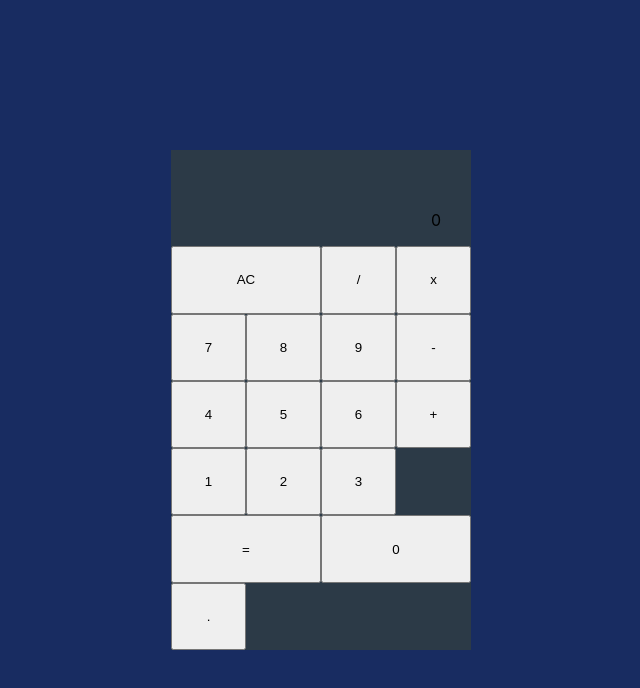
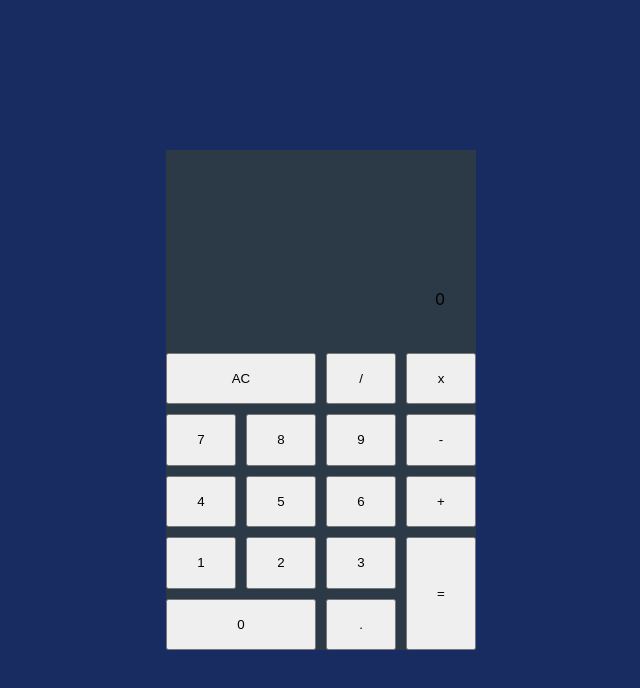
Before and after one commit to budnickip/javascriptCalc, a React (Create React App) app: page / in a window 1280 px wide. Shown: the top 688 px of the page, without its empty margins (319-959 px from the left). Built offline with nearby package versions, Linux system fonts and the light colour scheme.

Commit message:
style with grid

```diff
--- a/src/App.js
+++ b/src/App.js
@@ -75,6 +75,7 @@ function App() {
         <div className="upper-displayer">{oldNumber}</div>
         <div id="display" className="lower-displayer">{wynik ? wynik : number}</div>
       </div>
+      <div className="buttons">
         <Button idx="clear" name="AC" size="two" onClick={clear}/>
         <Button idx="divide" name="/" size="one" onClick={() => operations('/')}/>
         <Button idx="multiply" name="x" size="one" onClick={() => operations('*')}/>
@@ -93,6 +94,7 @@ function App() {
         <Button idx="zero" name="0" size="two" onClick={() => putNumber(0)}/>
         <Button idx="decimal" name="." size="one" onClick={() => putNumber('.')}/>
       </div>
+    </div>
   );
 }
 
--- a/src/App.scss
+++ b/src/App.scss
@@ -1,7 +1,7 @@
 .calc{
     background-color: #2C3A47;
     min-height: 500px;
-    width: 300px;
+    width: 310px;
     display: flex;
     flex-wrap: wrap;
 }
@@ -24,3 +24,9 @@
     width: 90%;
     text-align: right;
 }
+
+.buttons{
+    display: grid;
+    grid-gap: 10px;
+    grid-template-columns: 70px 70px 70px 70px;
+}
--- a/src/Button/index.js
+++ b/src/Button/index.js
@@ -3,7 +3,7 @@ import './index.scss';
 
 function Button(props) {
     return (
-    <button className={props.size} id={props.idx} onClick={props.onClick}>{props.name}</button>
+    <button className={props.idx} id={props.idx} onClick={props.onClick}>{props.name}</button>
     )
   }
 export default Button
--- a/src/Button/index.scss
+++ b/src/Button/index.scss
@@ -1,6 +1,72 @@
+.clear{
+    grid-column: 1/3;
+    grid-row: 1;
+}
+.divide{
+    grid-column: 3;
+    grid-row: 1;
+}
+.multiply{
+    grid-column: 4;
+    grid-row: 1;
+}
+
+.seven{
+    grid-column: 1;
+    grid-row: 2;
+}
+.eight{
+    grid-column: 2;
+    grid-row: 2;
+}
+
+.nine{
+    grid-column: 3;
+    grid-row: 2;
+}
+
+.substract{
+    grid-column: 4;
+    grid-row: 2;
+}
+
+.four{
+    grid-column: 1;
+    grid-row: 3;
+}
+.five{
+    grid-column: 2;
+    grid-row: 3;
+}
+.six{
+    grid-column: 3;
+    grid-row: 3;
+}
+.add{
+    grid-column: 4;
+    grid-row: 3;
+}
 .one{
-    width: 25%;
+    grid-column: 1;
+    grid-row: 4;
 }
 .two{
-    width: 50%;
+    grid-column: 2;
+    grid-row: 4;
 }
+.three{
+    grid-column: 3;
+    grid-row: 4;
+}
+.equals{
+    grid-column: 4;
+    grid-row: 4/6;
+}
+.zero{
+    grid-column: 1/3;
+    grid-row: 5;
+}
+.decimal{
+    grid-column: 3;
+    grid-row: 5;
+}
```
Lines whose indentation alone changed are shown as unchanged.
